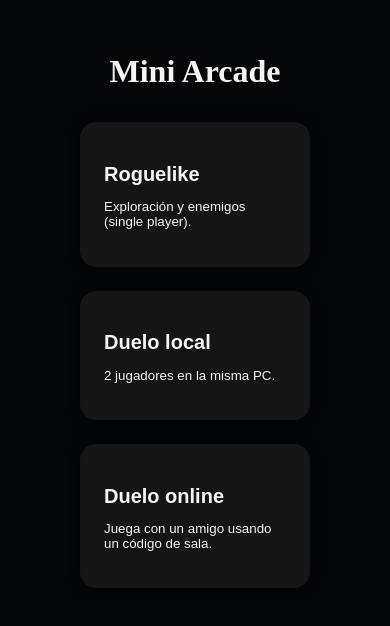
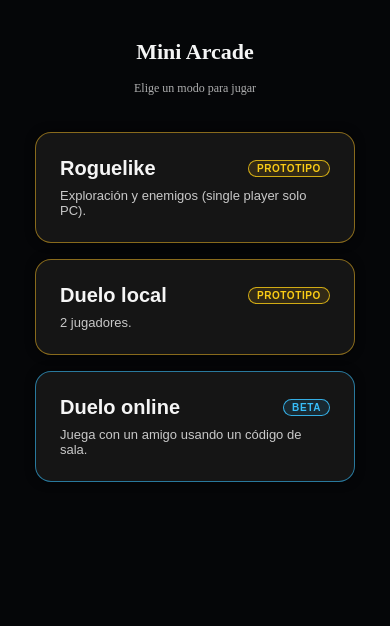
Before and after one commit to ElSmoker77/AngularGames, an Angular app: page / in a window 390 px wide. Shown: the top 626 px of the page. Built offline with nearby package versions, Linux system fonts and the light colour scheme.

Commit message:
menus, ui,responsive, detalles

```diff
--- a/src/app/app.html
+++ b/src/app/app.html
@@ -12,6 +12,6 @@
 
   <div *ngIf="mode === 'online'">
     <app-duel-online></app-duel-online>
-    <!-- 👆 importante: aquí debería ir el componente padre online, no app-duel-game directo -->
+
   </div>
 </div>
--- a/src/app/components/duel-online/duel-online.scss
+++ b/src/app/components/duel-online/duel-online.scss
@@ -5,14 +5,26 @@
 .duel-wrapper {
   min-height: 100vh;
   box-sizing: border-box;
-  padding: 16px;
+  padding: 12px 12px 72px; /* espacio para el footer del juego */
   display: flex;
   flex-direction: column;
   align-items: center;
-  justify-content: center; /* centra el LOBBY, pero luego game-wrapper lo pisa */
+  justify-content: flex-start;
   background: radial-gradient(circle at top, #20191b 0, #100c10 45%, #050308 100%);
   color: #f5e5c4;
   font-family: "Press Start 2P", system-ui, -apple-system, BlinkMacSystemFont, "Segoe UI", sans-serif;
+}
+
+/* Cuando está en modo juego, usamos .game-wrapper */
+.game-wrapper {
+  width: 100%;
+  max-width: 640px;
+  margin: 0 auto;
+  padding-top: 12px;
+  display: flex;
+  flex-direction: column;
+  align-items: stretch;
+  justify-content: flex-start;
 }
 
 /* ===========================
@@ -240,30 +252,16 @@ button {
    CABECERA EN MODO JUEGO
    =========================== */
 
-.game-wrapper {
-  width: 100%;
-  max-width: 640px;
-  margin: 0 auto;
-  padding-top: 12px;
-  display: flex;
-  flex-direction: column;
-  align-items: stretch;
-  justify-content: flex-start; /* 👈 pisa el justify-content:center del padre */
-  color: #f5e5c4;
-  font-family: "Press Start 2P", system-ui, -apple-system, BlinkMacSystemFont, "Segoe UI", sans-serif;
-}
-
 .top-info {
   width: 100%;
   display: flex;
   align-items: center;
-  justify-content: space-between;  /* botón a la derecha */
+  justify-content: space-between;
   gap: 8px;
   margin-bottom: 8px;
   font-size: 10px;
 }
 
-/* Contenedor izquierda (código + jugador) */
 .top-left {
   display: flex;
   flex-direction: column;
@@ -271,7 +269,6 @@ button {
   min-width: 0;
 }
 
-/* Línea del código de sala */
 .room-line {
   display: flex;
   align-items: center;
@@ -285,7 +282,6 @@ button {
   text-transform: uppercase;
 }
 
-/* 👉 MÁS GRANDE aquí */
 .room-code {
   font-size: 15px;
   letter-spacing: 1px;
@@ -295,7 +291,6 @@ button {
   border: 1px solid #facc6b;
 }
 
-/* Línea del jugador */
 .player-line {
   display: flex;
   align-items: center;
@@ -312,7 +307,6 @@ button {
   font-size: 11px;
 }
 
-/* Botón salir siempre a la derecha */
 .leave-btn {
   padding: 6px 10px;
   font-size: 9px;
@@ -321,7 +315,6 @@ button {
   color: #111827;
   white-space: nowrap;
 }
-
 
 /* ===========================
    RESPONSIVE - MOBILE
@@ -350,7 +343,7 @@ button {
     padding: 8px;
   }
 
-    .top-info {
+  .top-info {
     font-size: 9px;
     gap: 6px;
   }
@@ -369,5 +362,4 @@ button {
   .custom-config {
     padding: 8px 10px;
   }
-
 }
--- a/src/app/components/duel-online/duel-online.ts
+++ b/src/app/components/duel-online/duel-online.ts
@@ -18,8 +18,8 @@ export class DuelOnlineComponent {
   playerName = '';
   roomCode = '';
 
-  // selección de modo
-  selectedMode: 'normal' | 'tactico' | 'custom' = 'tactico';
+  // selección de modo (incluimos cinematic)
+  selectedMode: 'normal' | 'tactico' | 'custom' | 'cinematic' = 'tactico';
 
   // valores para modo custom
   customLives = 3;
@@ -81,6 +81,7 @@ export class DuelOnlineComponent {
       customConfig = this.buildCustomConfig();
     }
 
+    // selectedMode puede ser normal / tactico / cinematic / custom
     this.socket.createRoom(name, this.selectedMode, customConfig);
   }
 
--- a/src/app/components/game-menu/game-menu.html
+++ b/src/app/components/game-menu/game-menu.html
@@ -1,19 +1,32 @@
 <div class="menu-wrapper" *ngIf="view === 'none'; else gameView">
-  <h1>Mini Arcade</h1>
+  <h1 class="title">Mini Arcade</h1>
+  <p class="subtitle">Elige un modo para jugar</p>
 
   <div class="cards">
-    <button class="card" (click)="open('roguelike')">
-      <h2>Roguelike</h2>
-      <p>Exploración y enemigos (single player).</p>
+    <!-- Roguelike -->
+    <button class="card card--proto" (click)="open('roguelike')">
+      <h2>
+        Roguelike
+        <span class="tag tag--proto">Prototipo</span>
+      </h2>
+      <p>Exploración y enemigos (single player solo PC).</p>
     </button>
 
-    <button class="card" (click)="open('duel-local')">
-      <h2>Duelo local</h2>
-      <p>2 jugadores en la misma PC.</p>
+    <!-- Duelo local -->
+    <button class="card card--proto" (click)="open('duel-local')">
+      <h2>
+        Duelo local
+        <span class="tag tag--proto">Prototipo</span>
+      </h2>
+      <p>2 jugadores.</p>
     </button>
 
-    <button class="card" (click)="open('duel-online')">
-      <h2>Duelo online</h2>
+    <!-- Duelo online -->
+    <button class="card card--beta" (click)="open('duel-online')">
+      <h2>
+        Duelo online
+        <span class="tag tag--beta">Beta</span>
+      </h2>
       <p>Juega con un amigo usando un código de sala.</p>
     </button>
   </div>
@@ -21,10 +34,22 @@
 
 <ng-template #gameView>
   <div class="game-container">
-    <button class="back-btn" (click)="backToMenu()">← Volver al menú</button>
+    <!-- Botón flotante SOLO para roguelike / local -->
+    <button
+      class="back-btn"
+      *ngIf="view === 'roguelike' || view === 'duel-local'"
+      (click)="backToMenu()"
+    >
+      ← Volver al menú
+    </button>
 
     <app-game *ngIf="view === 'roguelike'"></app-game>
     <app-duel-local *ngIf="view === 'duel-local'"></app-duel-local>
-    <app-duel-online *ngIf="view === 'duel-online'"></app-duel-online>
+
+    <!-- Duelo online: recibe evento para volver al menú -->
+    <app-duel-online
+      *ngIf="view === 'duel-online'"
+      (exitToMenu)="backToMenu()"
+    ></app-duel-online>
   </div>
 </ng-template>
--- a/src/app/components/game-menu/game-menu.scss
+++ b/src/app/components/game-menu/game-menu.scss
@@ -1,10 +1,32 @@
+/* ===========================
+   CONTENEDOR DEL MENÚ
+   =========================== */
+
 .menu-wrapper {
   min-height: 100vh;
   background: #050608;
   color: #f5f5f5;
-  padding: 2rem;
+  padding: 24px 16px;
+  display: flex;
+  flex-direction: column;
+  align-items: center;
+  justify-content: flex-start;
   text-align: center;
 }
+
+.title {
+  font-size: 28px;
+  margin-bottom: 4px;
+}
+
+.subtitle {
+  font-size: 13px;
+  opacity: 0.7;
+}
+
+/* ===========================
+   CARDS
+   =========================== */
 
 .cards {
   display: flex;
@@ -18,36 +40,139 @@
   width: 230px;
   padding: 1.5rem;
   border-radius: 1rem;
-  border: none;
+  border: 1px solid rgba(148, 163, 184, 0.25);
   background: #151515;
   color: inherit;
   text-align: left;
   cursor: pointer;
-  box-shadow: 0 0 10px rgba(0,0,0,0.6);
+  box-shadow: 0 0 10px rgba(0, 0, 0, 0.6);
+  transition: transform 0.15s ease, box-shadow 0.15s ease, border-color 0.15s ease,
+    background 0.15s ease;
 }
 
 .card h2 {
-  margin-bottom: .5rem;
+  margin: 0 0 0.5rem;
+  display: flex;
+  align-items: center;
+  justify-content: space-between;
+  gap: 0.4rem;
+}
+
+.card p {
+  margin: 0;
+  font-size: 13px;
+  opacity: 0.8;
 }
 
 .card:hover {
   transform: translateY(-3px);
-  box-shadow: 0 0 14px rgba(0,0,0,0.8);
+  box-shadow: 0 0 14px rgba(0, 0, 0, 0.8);
 }
 
+/* Estado: PROTOTIPO */
+
+.card--proto {
+  border-color: rgba(251, 191, 36, 0.5);
+}
+
+.card--proto:hover {
+  background: #1f160c;
+}
+
+/* Estado: BETA */
+
+.card--beta {
+  border-color: rgba(56, 189, 248, 0.6);
+}
+
+.card--beta:hover {
+  background: #071822;
+}
+
+/* Tag/badge de estado */
+
+.tag {
+  padding: 2px 8px;
+  border-radius: 999px;
+  font-size: 10px;
+  text-transform: uppercase;
+  letter-spacing: 0.6px;
+  white-space: nowrap;
+}
+
+.tag--proto {
+  background: rgba(251, 191, 36, 0.12);
+  color: #facc15;
+  border: 1px solid rgba(250, 204, 21, 0.8);
+}
+
+.tag--beta {
+  background: rgba(56, 189, 248, 0.12);
+  color: #38bdf8;
+  border: 1px solid rgba(56, 189, 248, 0.9);
+}
+
+/* ===========================
+   CONTENEDOR DEL JUEGO
+   =========================== */
+
 .game-container {
+  /* No card, solo espacio para que el juego ocupe toda la pantalla */
   min-height: 100vh;
   background: #050608;
   color: #f5f5f5;
-  padding: 1rem;
+  padding: 0;
 }
 
+/* ===========================
+   BOTÓN VOLVER (FLOTANTE)
+   =========================== */
+
 .back-btn {
-  margin-bottom: 1rem;
-  padding: .4rem .8rem;
-  border-radius: .5rem;
-  border: none;
-  background: #444;
-  color: #fff;
+  position: fixed;
+  top: 10px;
+  left: 10px;
+  z-index: 1000;
+  padding: 6px 12px;
+  border-radius: 999px;
+  border: 1px solid rgba(148, 163, 184, 0.5);
+  background: rgba(15, 23, 42, 0.9);
+  color: #f9fafb;
   cursor: pointer;
+  font-size: 12px;
+  display: inline-flex;
+  align-items: center;
+  gap: 4px;
+  backdrop-filter: blur(8px);
+  transition: background 0.15s ease, transform 0.1s ease, box-shadow 0.15s ease;
 }
+
+.back-btn:hover {
+  background: rgba(30, 64, 175, 0.95);
+  transform: translateY(-1px);
+  box-shadow: 0 4px 12px rgba(15, 23, 42, 0.9);
+}
+
+/* ===========================
+   RESPONSIVE
+   =========================== */
+
+@media (max-width: 768px) {
+  .title {
+    font-size: 22px;
+  }
+
+  .subtitle {
+    font-size: 12px;
+  }
+
+  .cards {
+    gap: 1rem;
+    margin-top: 1.5rem;
+  }
+
+  .card {
+    width: 100%;
+    max-width: 320px;
+  }
+}
--- a/src/app/core/socket.service.ts
+++ b/src/app/core/socket.service.ts
@@ -2,6 +2,9 @@ import { Injectable, NgZone } from '@angular/core';
 import { io, Socket } from 'socket.io-client';
 import { BehaviorSubject } from 'rxjs';
 import { DuelState } from './models/duel-models';
+
+// 👉 Tipo centralizado para los modos
+export type DuelMode = 'normal' | 'tactico' | 'custom' | 'cinematic';
 
 @Injectable({
   providedIn: 'root'
@@ -66,7 +69,7 @@ export class SocketService {
 
   createRoom(
     playerName: string,
-    mode: 'normal' | 'tactico' | 'custom' = 'tactico',
+    mode: DuelMode = 'tactico',   // 👈 ahora acepta también "cinematic"
     customConfig?: any
   ) {
     this.ensureConnection();
--- a/src/styles.scss
+++ b/src/styles.scss
@@ -1,8 +1,20 @@
-/* Reset básico para quitar borde/blanco del body */
+html,
 body {
+  height: 100%;
   margin: 0;
+  padding: 0;
+}
+
+body {
+  overflow: hidden; /* sin scroll global; todo se adapta a la ventana */
   background: #050308;
 }
+
+app-root {
+  min-height: 100vh;
+  display: block;
+}
+
 
 /* Selector de modo GLOBAL del menú principal (los botones azules) */
 .mode-select {
```
Also changed, not shown: src/app/components/duel-online/duel-online.html (indentation only).
